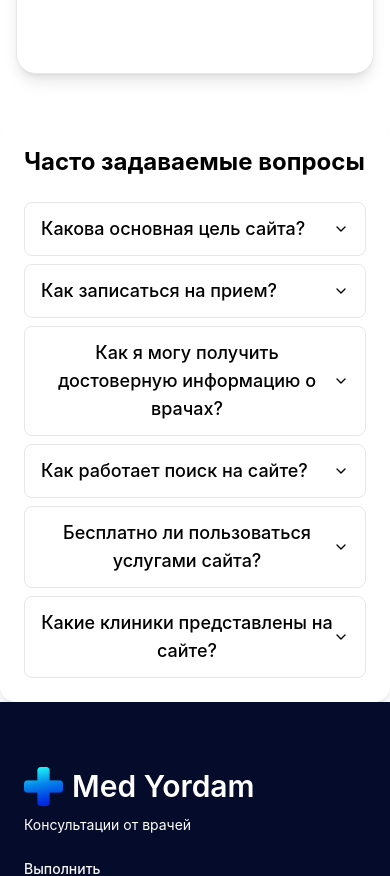
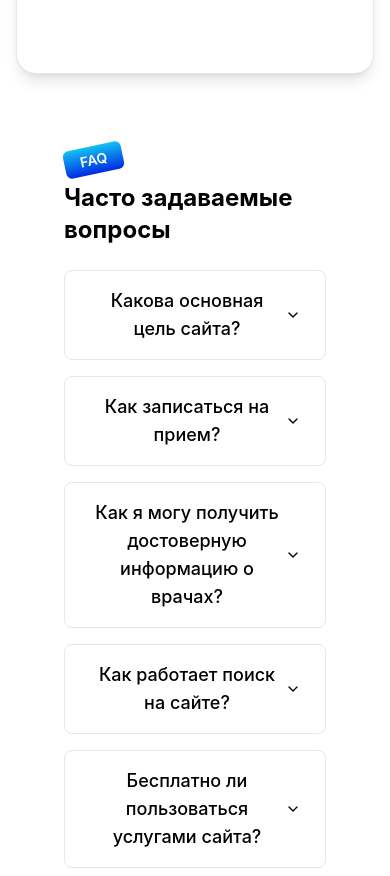
Before and after one commit to tarpeeton/my-public, a Next.js app: page /en in a window 390 px wide. Shown: the part 5780-6656 px from the top of the page. Built offline with nearby package versions, Linux system fonts and the light colour scheme.

Commit message:
FAQ components made responsive

```diff
--- a/src/components/Faq/Faq.tsx
+++ b/src/components/Faq/Faq.tsx
@@ -40,21 +40,26 @@ const faqItems = [
 
 export default function FAQ() {
   return (
-    <div className="max-w-3xl mx-auto p-6 bg-white shadow-lg rounded-2xl">
+    <div className="mx-auto p-6 rounded-2xl px-16">
+      <span className="bg-button-gradient text-white mb-2 px-4 py-1 rounded-md text-sm font-semibold inline-block -rotate-12">
+          FAQ
+        </span>
       <div className="flex items-center space-x-3 mb-6">
         <h2 className="text-2xl font-bold">Часто задаваемые вопросы</h2>
       </div>
-      <Accordion type="single" collapsible className="space-y-2">
+      <Accordion type="single" collapsible className="space-y-4"> {/* Увеличил space-y */}
         {faqItems.map((item, index) => (
           <AccordionItem
             key={index}
             value={`item-${index}`}
-            className="border rounded-lg"
+            className="border rounded-lg transition-all duration-300"
           >
-            <AccordionTrigger className="px-4 py-3 text-lg font-medium">
+            <AccordionTrigger className="px-6 py-4 text-lg font-medium">
               {item.question}
             </AccordionTrigger>
-            <AccordionContent className="px-4 pb-3 text-gray-600">
+            <AccordionContent
+              className="px-6 py-4 text-gray-600 shadow-md rounded-b-lg bg-white"
+            >
               {item.answer}
             </AccordionContent>
           </AccordionItem>
```
